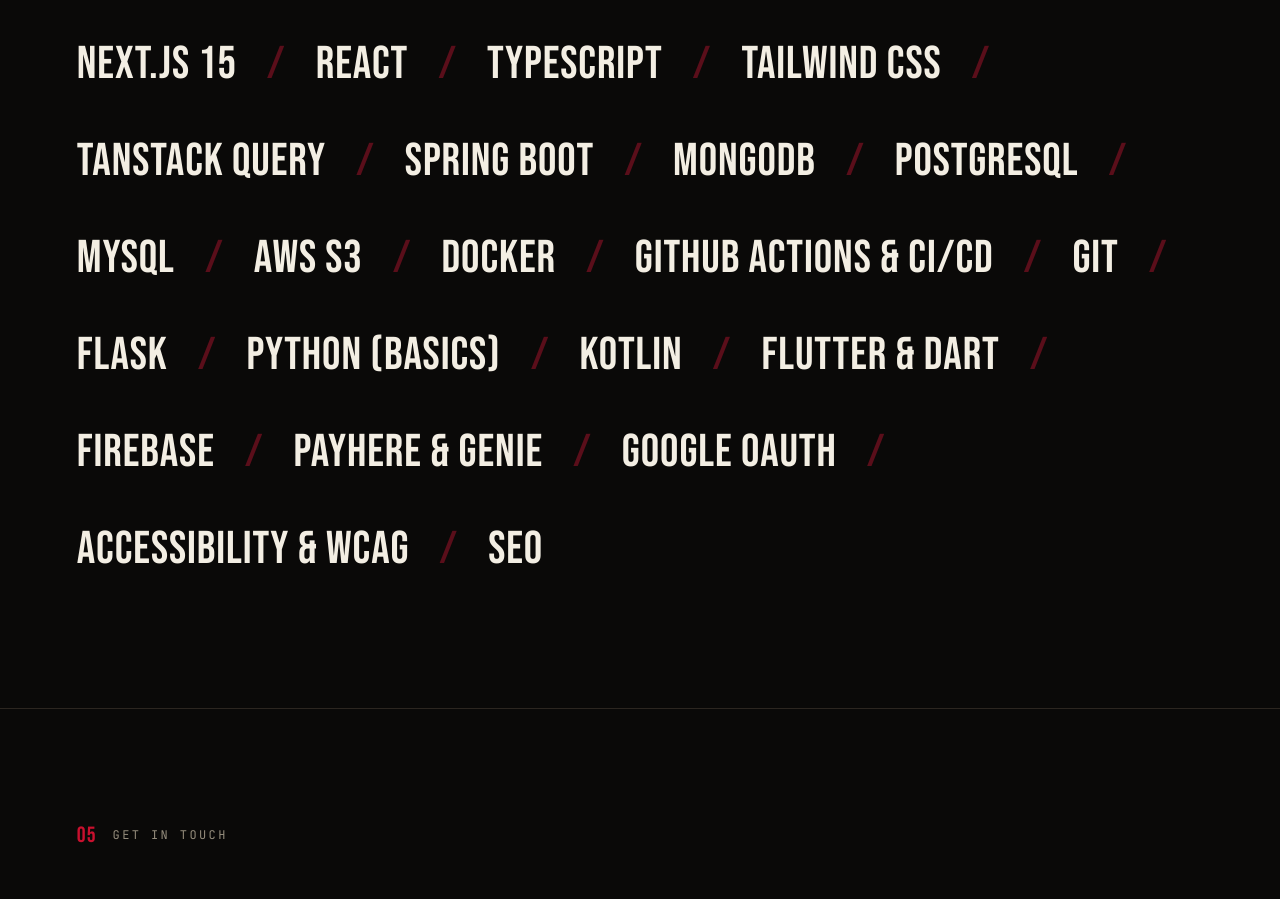
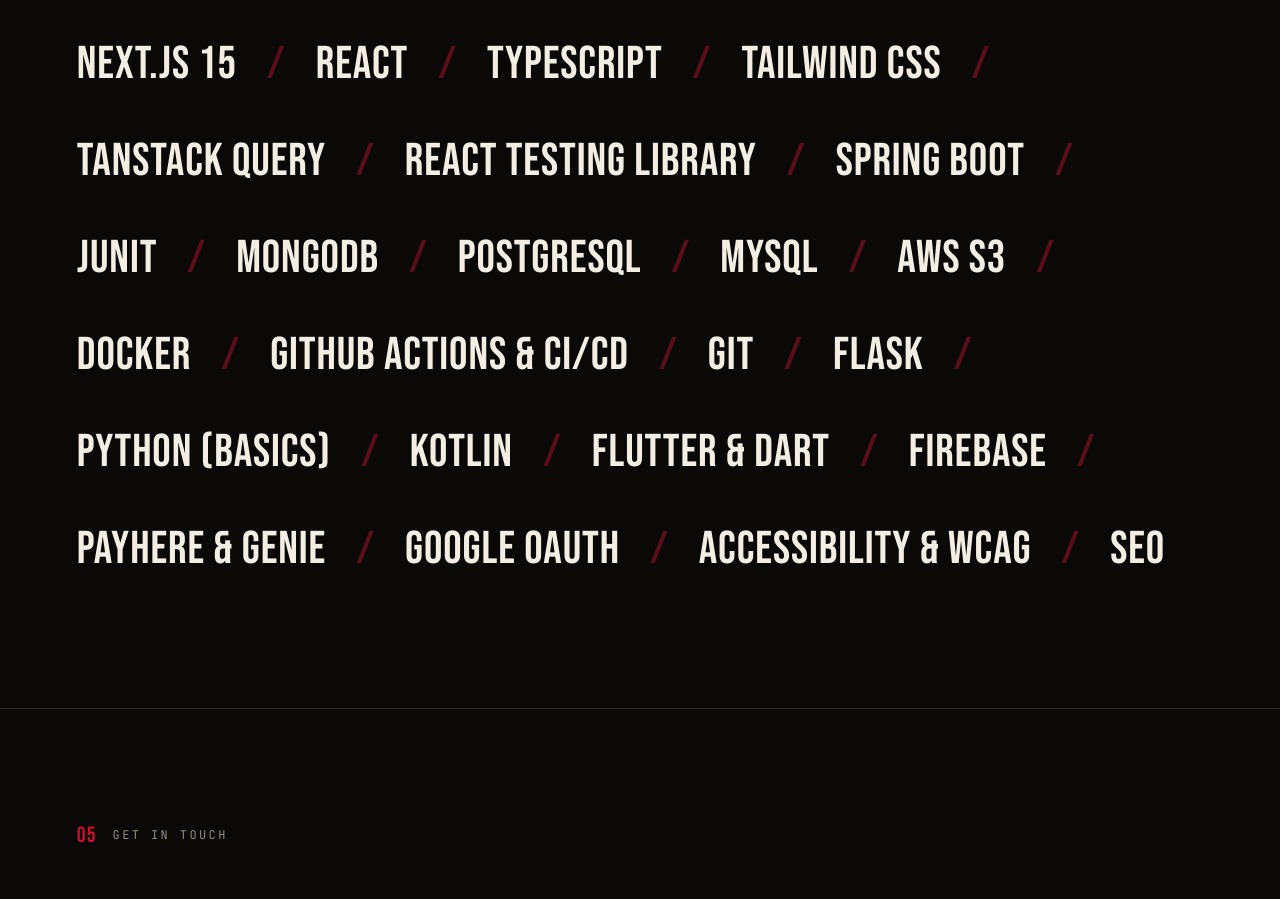
Before and after one commit to SachiniDIL/portfolio, a Next.js app: page / in a window 1280 px wide. Shown: the part 6400-7299 px from the top of the page. Built offline with nearby package versions, Linux system fonts and the light colour scheme.

Commit message:
Add React Testing Library and JUnit to the Arsenal
Place React Testing Library after TanStack Query and JUnit after Spring Boot so the testing tools sit beside their related stacks.

```diff
--- a/components/Arsenal.tsx
+++ b/components/Arsenal.tsx
@@ -7,7 +7,9 @@
   "TypeScript",
   "Tailwind CSS",
   "TanStack Query",
+  "React Testing Library",
   "Spring Boot",
+  "JUnit",
   "MongoDB",
   "PostgreSQL",
   "MySQL",
```
